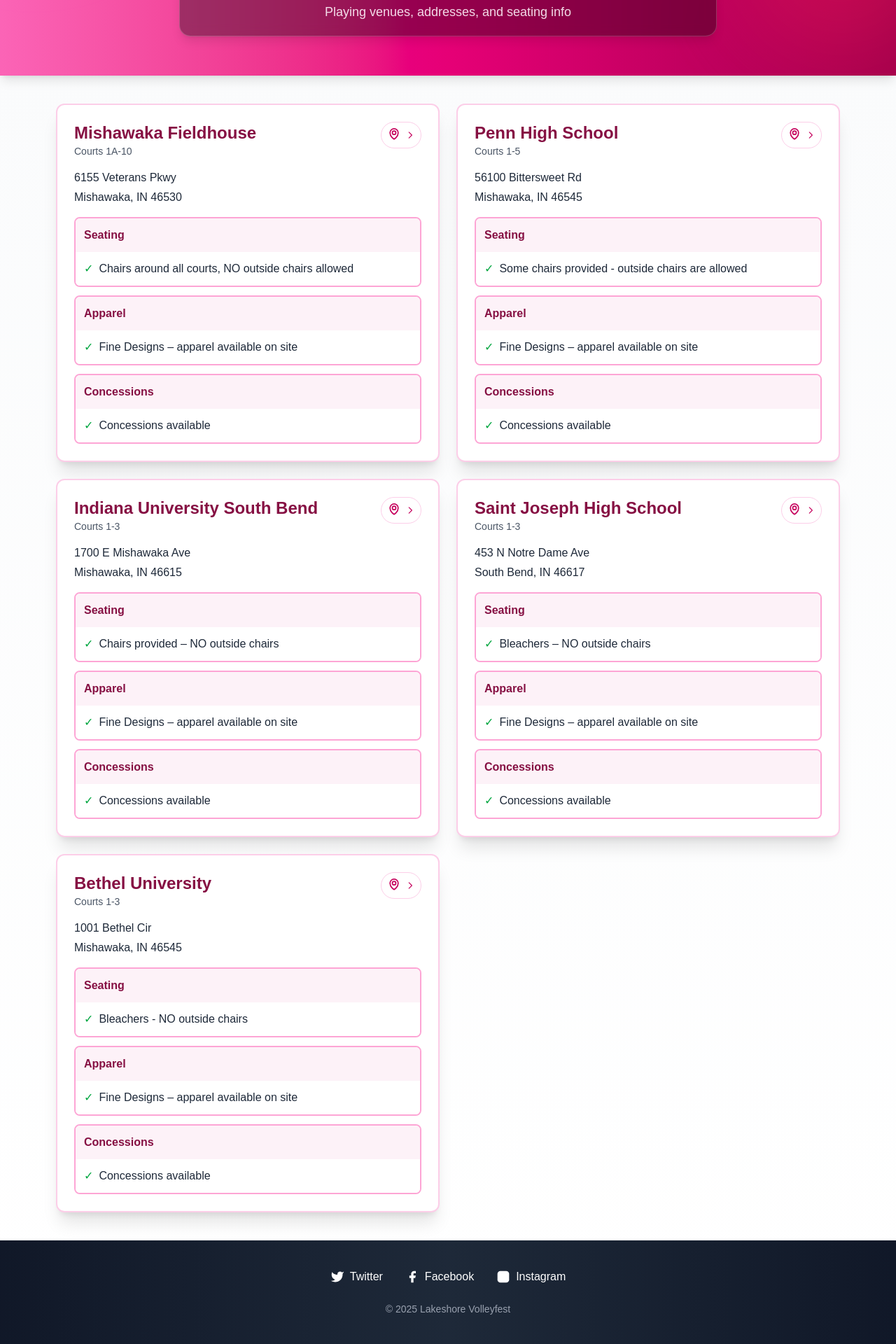
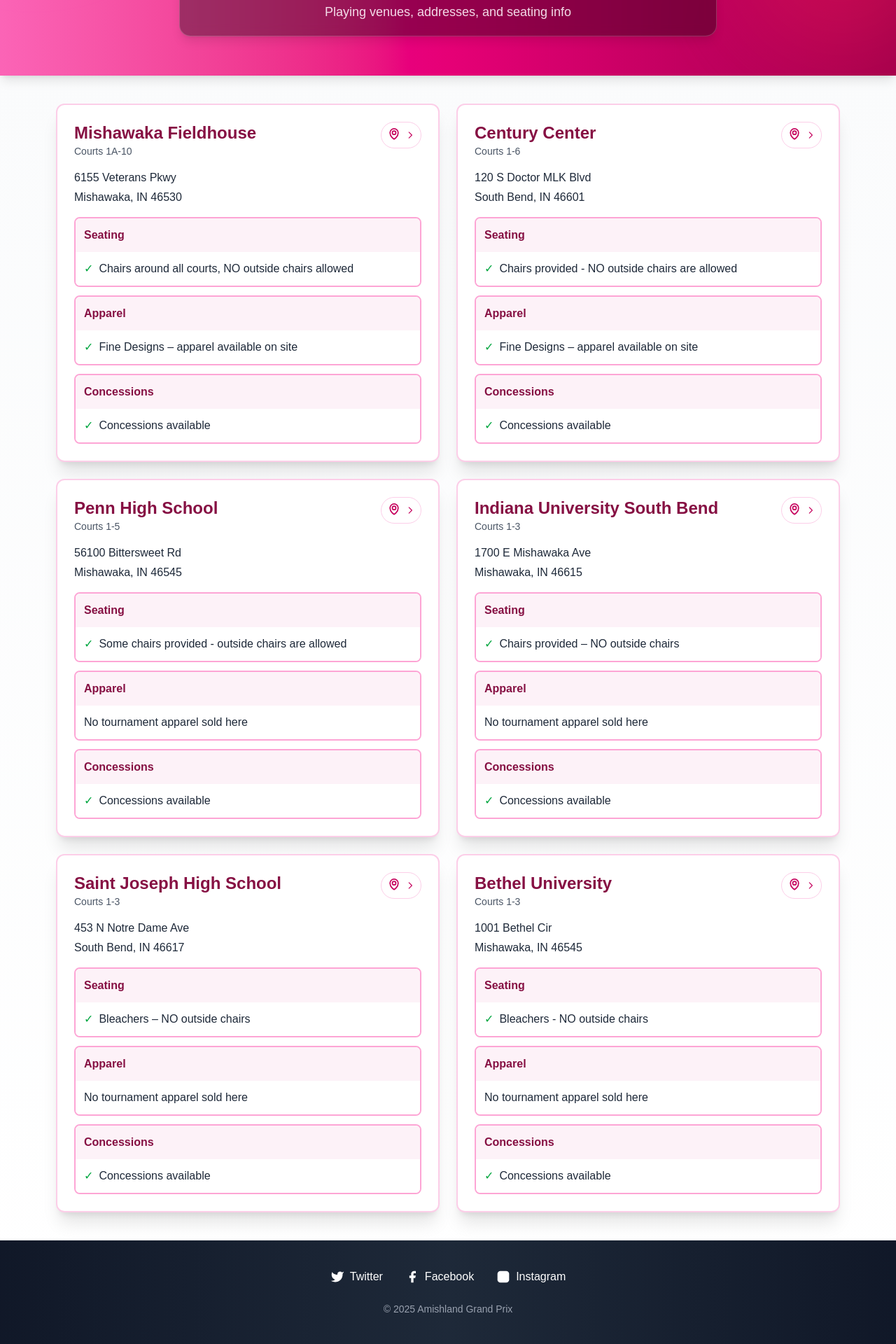
Before and after one commit to Inside-Out-Volleyball/amishland-nextjs, a Next.js app: page /locations in a window 1280 px wide. Shown: the part 383-2303 px from the top of the page at 70% size. Built offline with nearby package versions, Linux system fonts and the light colour scheme.

Commit message:
updated footer and tournament info date

```diff
--- a/app/components/Footer.tsx
+++ b/app/components/Footer.tsx
@@ -39,7 +39,7 @@ export default function Footer() {
           </a>
         </div>
         <p className="text-center text-sm text-gray-400">
-          © 2025 Lakeshore Volleyfest
+          © 2025 Amishland Grand Prix
         </p>
       </div>
     </footer>
--- a/app/data/locations.ts
+++ b/app/data/locations.ts
@@ -19,22 +19,30 @@ export const locations: Location[] = [
     concessions: true,
   },
   {
+    name: "Century Center",
+    courts: "1-6",
+    addressLines: ["120 S Doctor MLK Blvd", "South Bend, IN 46601"],
+    seatingAvailable: true,
+    seatingText: "Chairs provided - NO outside chairs are allowed",
+    apparel: true,
+    concessions: true,
+  },
+  {
     name: "Penn High School",
     courts: "1-5",
     addressLines: ["56100 Bittersweet Rd", "Mishawaka, IN 46545"],
     seatingAvailable: true,
     seatingText: "Some chairs provided - outside chairs are allowed",
-    apparel: true,
+    apparel: false,
     concessions: true,
   },
-
   {
     name: "Indiana University South Bend",
     courts: "1-3",
     addressLines: ["1700 E Mishawaka Ave", "Mishawaka, IN 46615"],
     seatingAvailable: true,
     seatingText: "Chairs provided – NO outside chairs",
-    apparel: true,
+    apparel: false,
     concessions: true,
   },
   {
@@ -43,7 +51,7 @@ export const locations: Location[] = [
     addressLines: ["453 N Notre Dame Ave", "South Bend, IN 46617"],
     seatingAvailable: true,
     seatingText: "Bleachers – NO outside chairs",
-    apparel: true,
+    apparel: false,
     concessions: true,
   },
   {
@@ -52,7 +60,7 @@ export const locations: Location[] = [
     addressLines: ["1001 Bethel Cir", "Mishawaka, IN 46545"],
     seatingAvailable: true,
     seatingText: "Bleachers - NO outside chairs",
-    apparel: true,
+    apparel: false,
     concessions: true,
   },
 ];
--- a/app/data/tournamentData.ts
+++ b/app/data/tournamentData.ts
@@ -4,10 +4,10 @@ export const tournamentData = {
   dates: "May 9 & 10, 2026",
   location: "Mishawaka, IN",
   hostedBy: "Inside Out Volleyball Club",
-  ageGroups: "Girls 11-18",
+  ageGroups: "Girls 12-18",
   entryFees: {
     older: { age: "13-18's", cost: "$500.00" },
-    younger: { age: "11-12's", cost: "$425.00" },
+    younger: { age: "12's", cost: "$425.00" },
   },
   entryDeadline: "April 14, 2026 (POSTMARK)",
   registrationUrl: "https://advancedeventsystems.com/41952",
--- a/app/tournament-information/page.tsx
+++ b/app/tournament-information/page.tsx
@@ -12,7 +12,7 @@ export default function TournamentInformation() {
       <Navbar />
       <PageHeader
         title="Tournament Information"
-        subtitle="April 25 & 26, 2026 · Michigan"
+        subtitle={`${tournamentData.dates} · ${tournamentData.location}`}
       />
 
       <main className="max-w-4xl mx-auto px-4 py-12">
```
